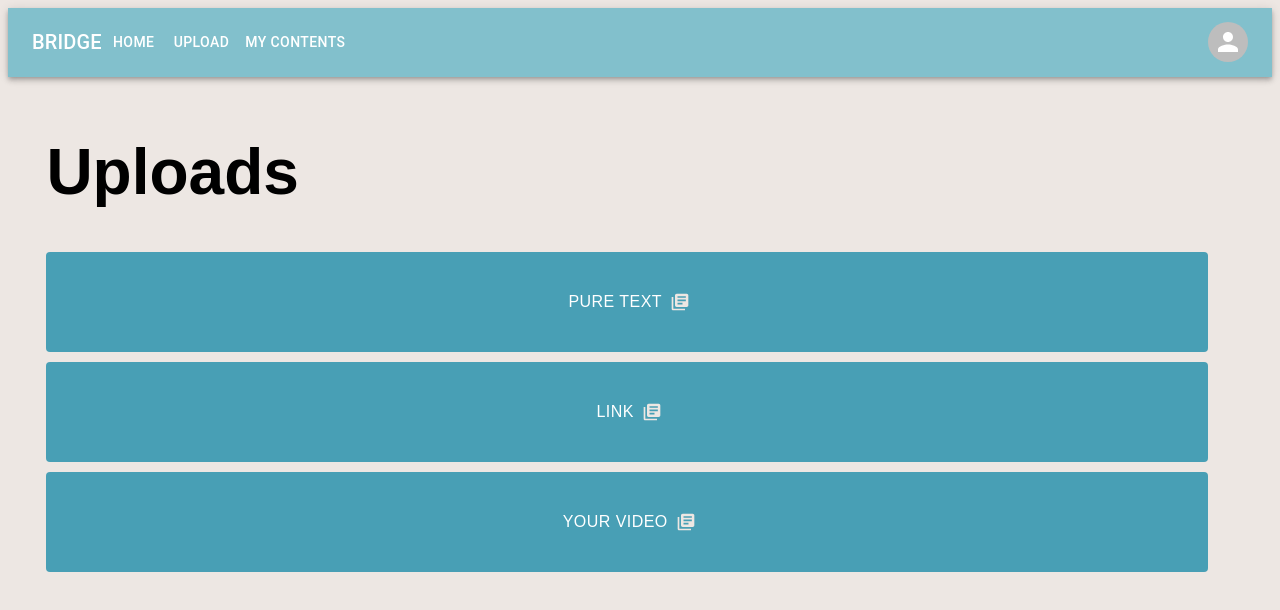
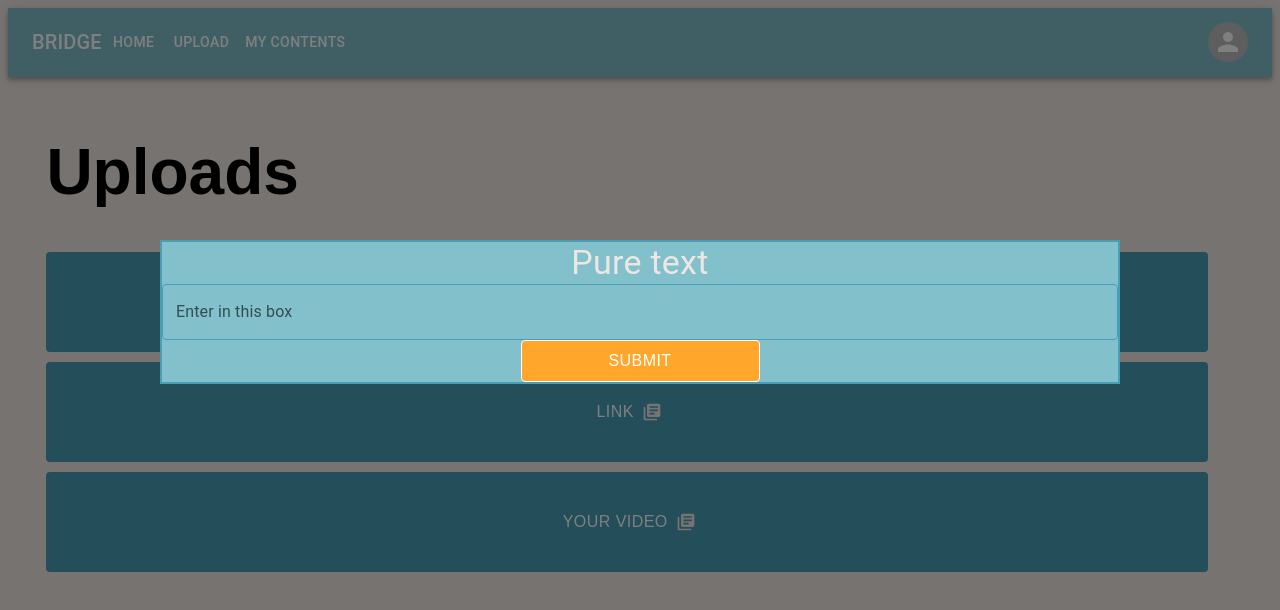
Before and after one commit to Spicy-Pineapple-Chicken-Stew/cissa-summerhack, a React (Create React App) app: page / in a window 1280 px wide. Both pictures are taken after a click on the button "PURE TEXT". Shown: the top 610 px of the page. Built offline with nearby package versions, Linux system fonts and the light colour scheme.

Commit message:
popup for link and pure text

```diff
--- a/src/App.js
+++ b/src/App.js
@@ -13,7 +13,7 @@ function App() {
         <Global_MenuBar/>
       </div>
       <div className="App">
-        <Upload_Phone/>
+        <Upload_Phone />
       </div>
     </div>
     )
--- a/src/Components/PhoneButton.js
+++ b/src/Components/PhoneButton.js
@@ -70,6 +70,7 @@ export default function PhoneButton(props){
           variant= 'outlined'
           endIcon={<LibraryBooksIcon style={{ color: '#ede7e3'}}/>}
           style={{ width: 'calc((100% - 5vw))' }}
+          onClick={props.OnClick}
     >
     {props.text}
     </UploadP_Button>
--- /dev/null
+++ b/src/Components/upload_popup.js
@@ -0,0 +1,103 @@
+import * as React from 'react';
+import Box from '@mui/material/Box';
+import Button from '@mui/material/Button';
+import Typography from '@mui/material/Typography';
+import Modal from '@mui/material/Modal';
+import TextField from '@mui/material/TextField';
+import {styled} from "@mui/material/styles";
+
+
+
+export default function TextboxPopup(prop){
+
+    const SubmitButton = styled(Button)(({ theme }) => ({
+        fontFamily: [
+            'Oxygen',
+            'Arial',
+            'sans-serif',
+            '"Apple Color Emoji"',
+            '"Segoe UI Emoji"',
+            '"Segoe UI Symbol"',
+        ].join(','),
+        color: '#ffffff',
+        backgroundColor: '#FFA62B',
+        padding: '6px 12px',
+        border: '1px solid',
+        fontSize: 16,
+        '&:hover': {
+            backgroundColor: '#f1bb73',
+            color: '#676767'
+        },
+        '&:active': {
+            backgroundColor:'#FFA62B',
+        },
+    }));
+
+    const CustomTextField = styled(TextField)({
+        '& label.Mui-focused': {
+            color: '#489fb5',
+        },
+        '& .MuiInput-underline:after': {
+            borderBottomColor: '#489fb5',
+        },
+        '& .MuiOutlinedInput-root': {
+            '& fieldset': {
+                borderColor: '#489fb5',
+            },
+            '&:hover fieldset': {
+                borderColor: '#489fb5',
+            },
+            '&.Mui-focused fieldset': {
+                borderColor: '#489fb5',
+            },
+        },
+    });
+
+
+    return (
+        <div>
+            <Modal
+                open={prop.openpop}
+                onClose={prop.closepop}
+                aria-labelledby="modal-title"
+                aria-describedby="modal-content"
+                sx={{
+                    width: 3/4,
+                    position: 'absolute',
+                    top: '30%',
+                    left: '12.5%'
+                    }}
+            >
+                <Box sx={{
+                    bgcolor: 'rgba(130, 192, 204, 1)',
+                    border: '2px solid rgba(72, 159, 181, 1)'}}
+                >
+                    <Typography
+                        id="modal-title"
+                        variant="h4"
+                        align='center'
+                        color='rgba(237, 231, 227, 1)'
+                    >
+                        {prop.text}
+                    </Typography>
+                    <CustomTextField
+                        id="modal-content"
+                        label="Enter in this box"
+                        multiline
+                        maxRows={10}
+                        fullWidth
+                    />
+                    <SubmitButton
+                    sx={{
+                        width: 1/4,
+                        position: 'relative',
+                        left: '37.5%'
+                        }}
+                    >
+                        Submit
+                    </SubmitButton>
+                </Box>
+            </Modal>
+        </div>
+    )
+}
--- /dev/null
+++ b/src/Components/upload_popup_file.js
@@ -0,0 +1,114 @@
+import * as React from 'react';
+import Box from '@mui/material/Box';
+import Button from '@mui/material/Button';
+import Typography from '@mui/material/Typography';
+import Modal from '@mui/material/Modal';
+import {styled} from "@mui/material/styles";
+
+
+
+export default function FilePopup(prop){
+    let [file, setFile] = React.useState(null);
+
+    const SubmitButton = styled(Button)(({ theme }) => ({
+        fontFamily: [
+            'Oxygen',
+            'Arial',
+            'sans-serif',
+            '"Apple Color Emoji"',
+            '"Segoe UI Emoji"',
+            '"Segoe UI Symbol"',
+        ].join(','),
+        color: '#ffffff',
+        backgroundColor: '#FFA62B',
+        padding: '6px 12px',
+        border: '1px solid',
+        fontSize: 16,
+        '&:hover': {
+            backgroundColor: '#f1bb73',
+            color: '#676767'
+        },
+        '&:active': {
+            backgroundColor:'#FFA62B',
+        },
+    }));
+
+    const onFileUpload = () => {
+
+        // Create an object of formData
+        const formData = new FormData();
+
+        // Update the formData object
+        formData.append(
+            "files",
+            file,
+            file.name
+        );
+
+        // Details of the uploaded file
+        formData.forEach((elem) => console.log(elem))
+    };
+
+    const Input = styled('input')({
+        display: 'none',
+    });
+
+    return (
+        <div>
+            <Modal
+                open={prop.openpop}
+                onClose={prop.closepop}
+                aria-labelledby="modal-title"
+                aria-describedby="modal-content"
+                sx={{
+                    width: 3/4,
+                    position: 'absolute',
+                    top: '30%',
+                    left: '12.5%'
+                    }}
+            >
+                <Box sx={{
+                    bgcolor: 'rgba(130, 192, 204, 1)',
+                    border: '2px solid rgba(72, 159, 181, 1)'}}
+                >
+                    <Typography
+                        id="modal-title"
+                        variant="h4"
+                        align='center'
+                        color='rgba(237, 231, 227, 1)'
+                    >
+                        {prop.text}
+                    </Typography>
+                    <Box>
+                        <label htmlFor={"contained-button-file"}>
+                            <Input
+                                accept={[".gif"]} id={"contained-button-file"} type={"file"}
+                                onChange={(event) => {
+                                    setFile(event.target.files[0])
+                                }}
+                            />
+                            <Button variant='contained'>
+                                Upload file
+                            </Button>
+                        </label>
+                        {file != null &&
+                        <h3>
+                            current file:  {file.name}
+                        </h3>}
+                    </Box>
+                    {file != null &&
+                    <SubmitButton
+                    sx={{
+                        width: 1/4,
+                        position: 'relative',
+                        left: '37.5%'
+                        }}
+                    onClick={() => {onFileUpload()}}
+                    >
+                        Submit
+                    </SubmitButton>}
+                </Box>
+            </Modal>
+        </div>
+    )
+}
--- a/src/Pages/Upload_Phone.js
+++ b/src/Pages/Upload_Phone.js
@@ -5,10 +5,21 @@ import Avatar from '@mui/material/Avatar';
 import ButtonBases from '../Components/Imagebutton';
 import PhoneButton from '../Components/PhoneButton';
 import DeleteIcon from '@mui/icons-material/Delete';
+import TextboxPopup from '../Components/upload_popup';
+import FilePopup from '../Components/upload_popup_file';
 
 
 
 function Upload_Phone(props){
+    const [openPT, setOpenPT] = React.useState(false);
+    const [openL, setOpenL] = React.useState(false);
+    const [openYV, setOpenYV] = React.useState(false);
+    const handleOpenPT = () => setOpenPT(true);
+    const handleOpenL = () => setOpenL(true);
+    const handleOpenYV = () => setOpenYV(true);
+    const handleClosePT = () => setOpenPT(false);
+    const handleCloseL = () => setOpenL(false);
+    const handleCloseYV = () => setOpenYV(false);
 
 
     return(
@@ -17,15 +28,17 @@ function Upload_Phone(props){
                 <h1>Uploads</h1>
             </div>
             <div>
-                <PhoneButton text='Pure text' />
+                <PhoneButton text='Pure text' OnClick={handleOpenPT} />
+                <TextboxPopup text='Pure text' openpop={openPT} closepop={handleClosePT} />
             </div>
             <div>
-                <PhoneButton text='Link' />
+                <PhoneButton text='Link' OnClick={handleOpenL} />
+                <TextboxPopup text='Link' openpop={openL} closepop={handleCloseL} />
             </div>
             <div>
-                <PhoneButton text='Your video' />
+                <PhoneButton text='Your video' OnClick={handleOpenYV}/>
+                <FilePopup text='Your Video' openpop={openYV} closepop={handleCloseYV} />
             </div>
-
 
         </div>
     )
--- a/src/index.css
+++ b/src/index.css
@@ -47,6 +47,11 @@ body {
   margin-left: 3vw;
 }
 
+.upload_submitbutton_mobile{
+  justify-content: center;
+  align-items: center;
+}
+
 code {
   font-family: source-code-pro, Menlo, Monaco, Consolas, 'Courier New', monospace;
 }
```
